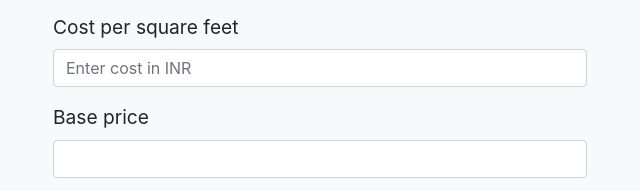
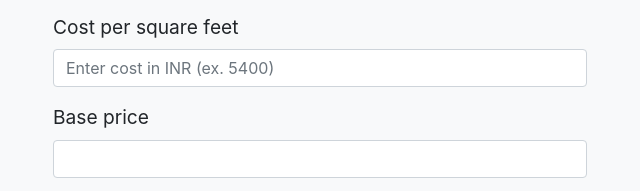
Before and after one commit to rachitsharma92/HomeCostCalculator, a plain HTML site: page index.html in a window 1280 px wide. Shown: the part 153-344 px from the top of the page, 320-960 px from the left. Drawn offline with nearby package versions, Linux system fonts and the light colour scheme.

Commit message:
Modify placeholder value for cost per square feet

```diff
--- a/index.html
+++ b/index.html
@@ -18,7 +18,7 @@
                     </div>
                     <div class="form-group">
                         <label>Cost per square feet</label>
-                        <input type="number" name="" id="costPerSqFt" placeholder="Enter cost in INR" onchange="calculateCost()" class="form-control">
+                        <input type="number" name="" id="costPerSqFt" placeholder="Enter cost in INR (ex. 5400)" onchange="calculateCost()" class="form-control">
                     </div>
                     <div class="form-group">
                         <label>Base price</label>
```
